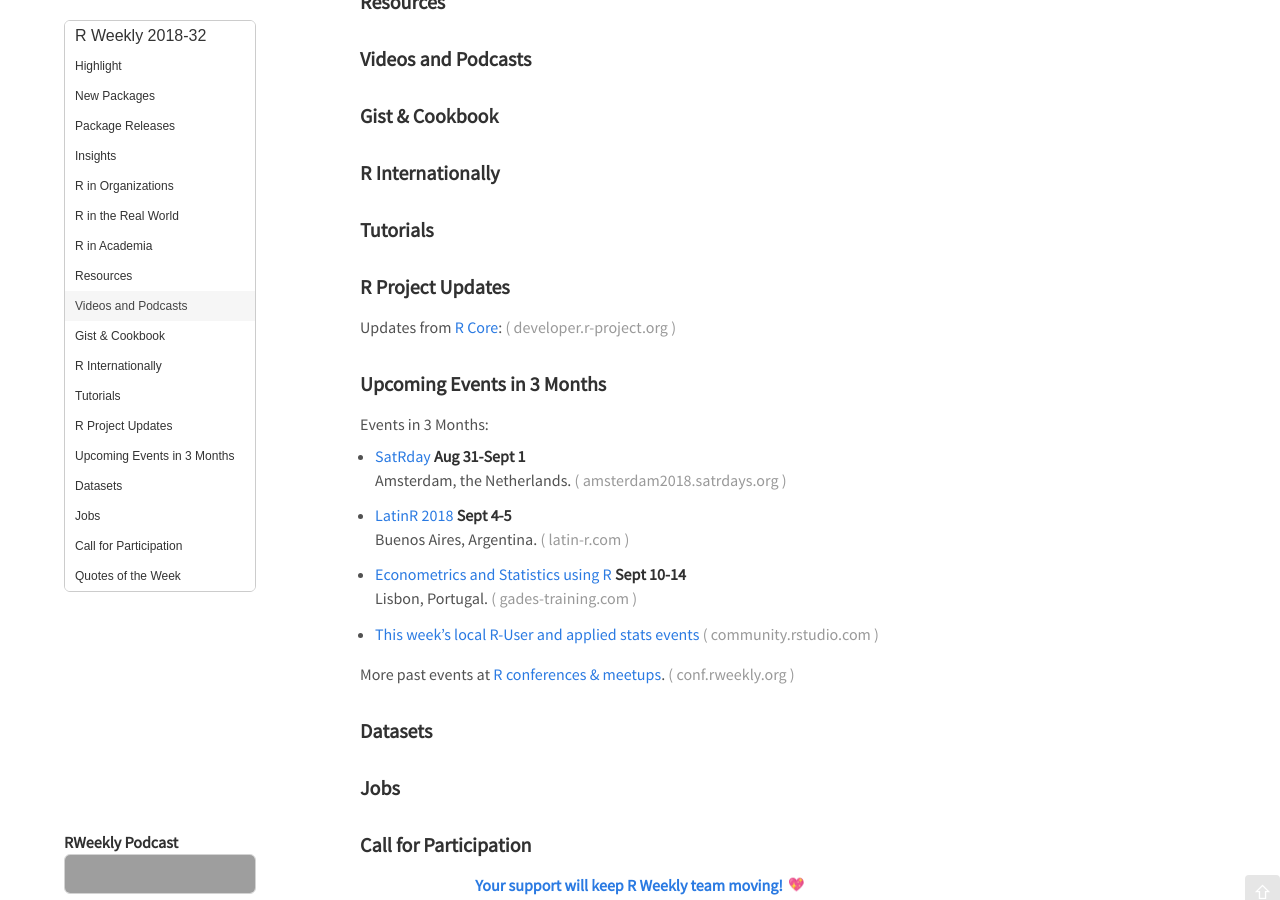
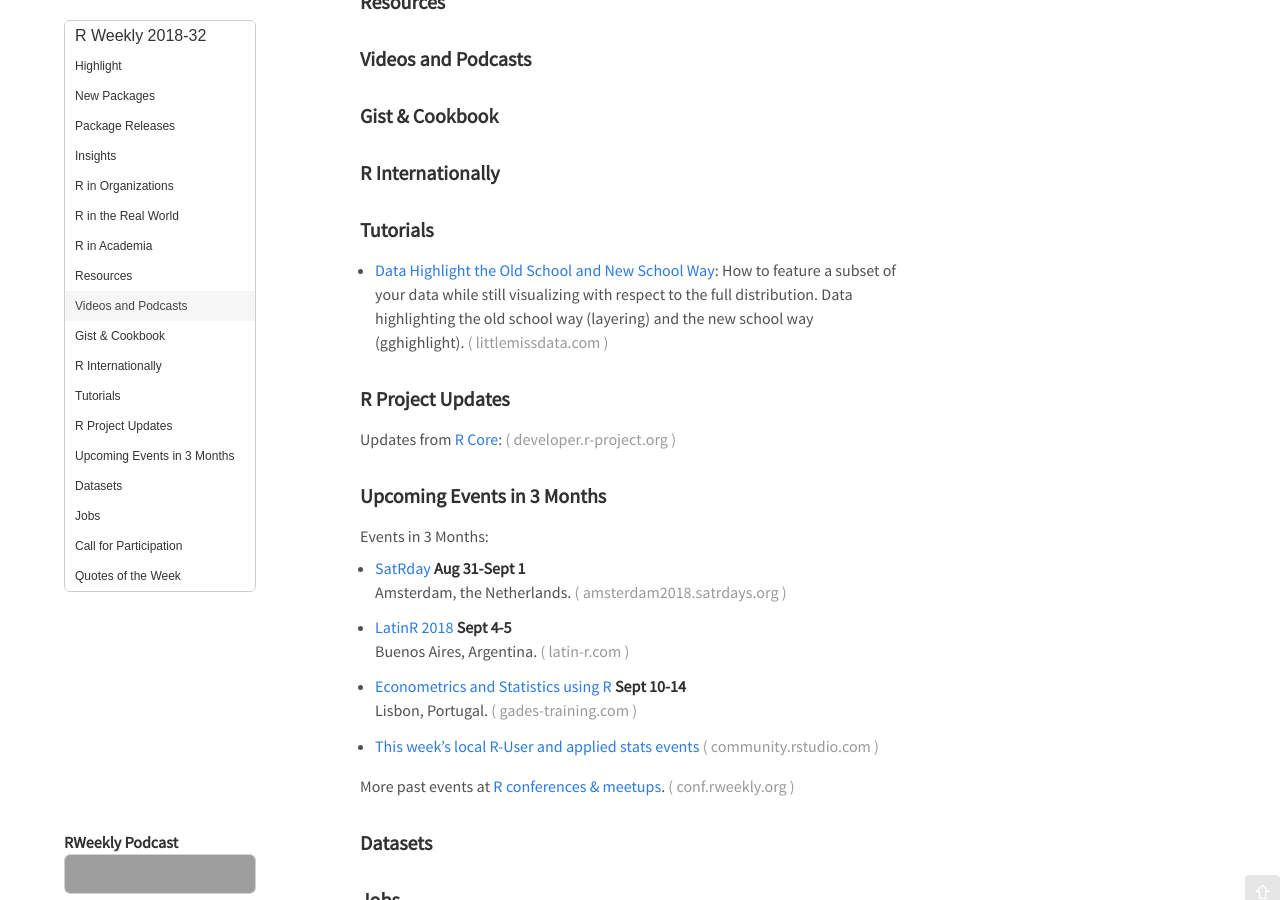
Before and after one commit to rweekly/rweekly.org, a Jekyll site: the page built from draft.md, in a window 1280 px wide and 900 px high, scrolled down 806 px. Built offline with Jekyll 4.4.1, drawn with Linux system fonts in a browser that asks for light colours; emoji names are drawn with the system emoji font; comment, search, counter and statistics services are not loaded; grey boxes are pictures that could not be loaded.

Commit message:
Update draft.md

```diff
--- a/draft.md
+++ b/draft.md
@@ -69,7 +69,7 @@
 
 ###  Tutorials
 
-
++ [Data Highlight the Old School and New School Way](https://www.littlemissdata.com/blog/highlight): How to feature a subset of your data while still visualizing with respect to the full distribution.  Data highlighting the old school way (layering) and the new school way (gghighlight).
 
 
 
```
